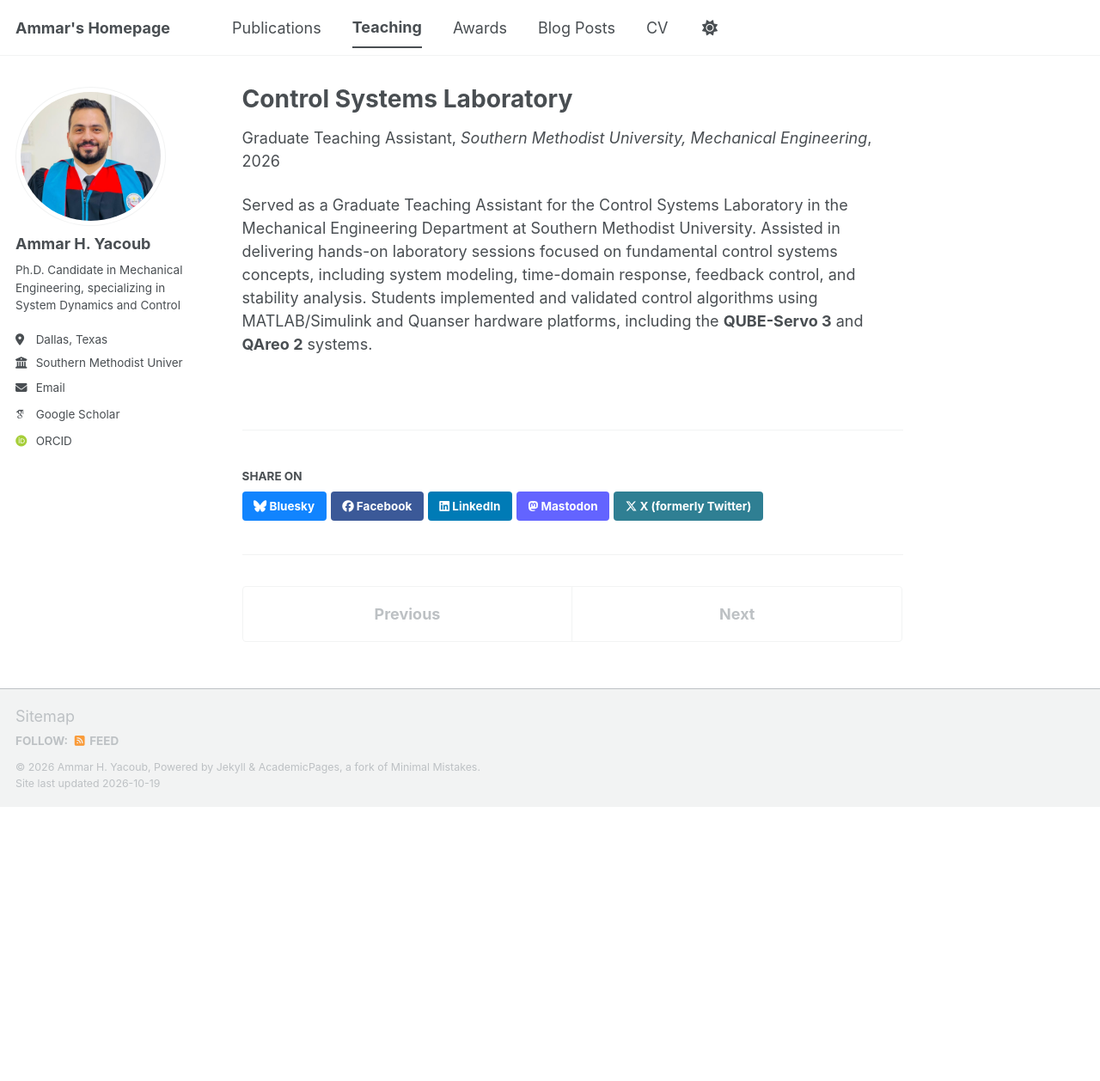
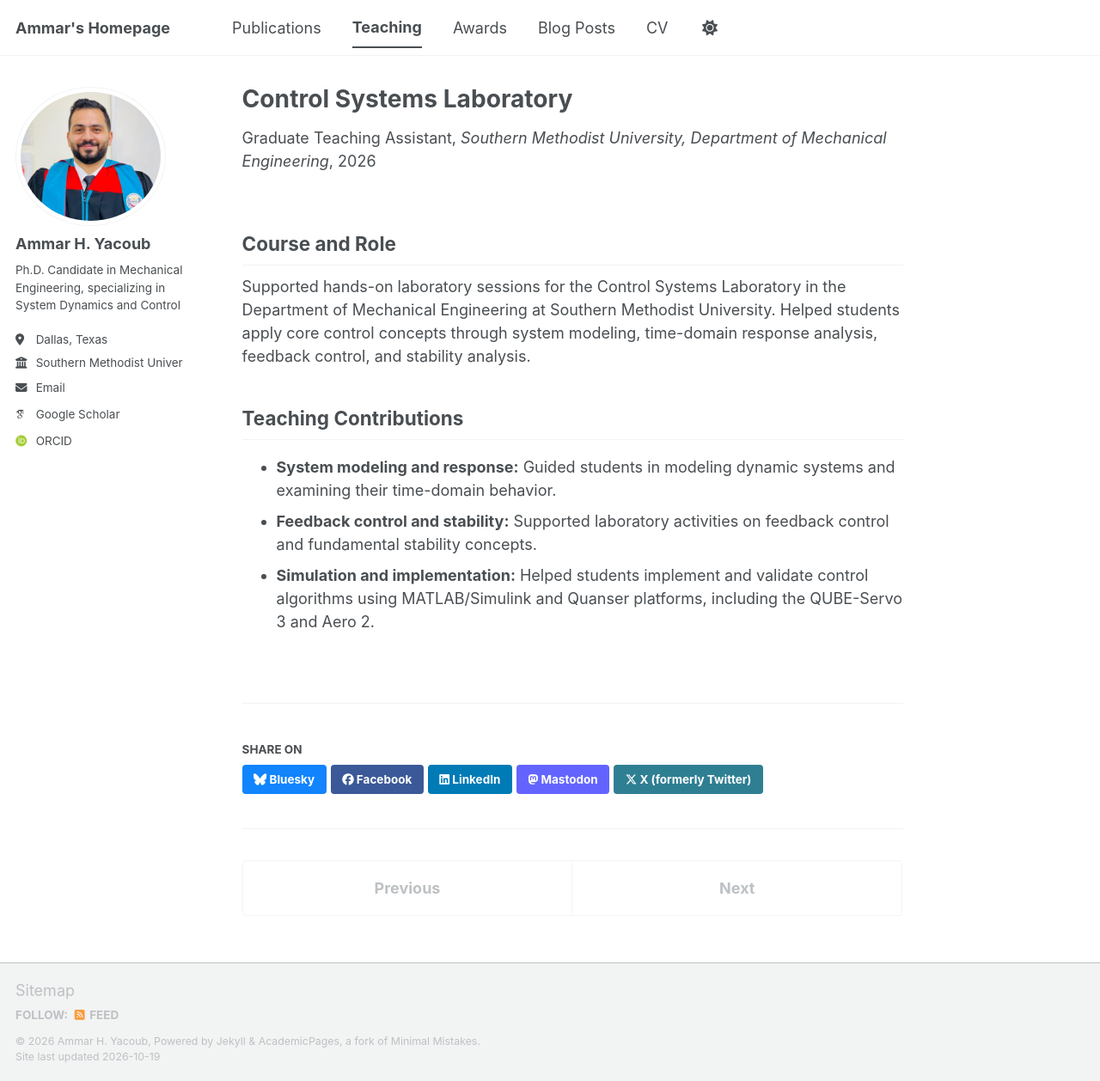
Before and after one commit to AmmarYacoub/AmmarYacoub.github.io, a Jekyll site: the page built from _teaching/2026-spring-teaching-1.md, in a window 1280 px wide and 1258 px high. Shown: the whole window at 86% size. Built offline with Jekyll 4.4.1, drawn with Linux system fonts in a browser that asks for light colours; some web fonts are replaced; a script bundle is joined from its source files by our own code; library files that are not in the unit come from our copies.

Commit message:
Revise teaching entry for Control Systems Laboratory
Updated venue and location details, and restructured the teaching description to include course contributions.

```diff
--- a/_teaching/2026-spring-teaching-1.md
+++ b/_teaching/2026-spring-teaching-1.md
@@ -3,8 +3,17 @@ title: "Control Systems Laboratory"
 collection: teaching
 type: "Graduate Teaching Assistant"
 permalink: /teaching/2026-spring-teaching-1/
-venue: "Southern Methodist University, Mechanical Engineering"
+venue: "Southern Methodist University, Department of Mechanical Engineering"
 date: 2026-01-01
-location: "Dallas, Texas"
+location: "Dallas, TX"
 ---
-Served as a Graduate Teaching Assistant for the Control Systems Laboratory in the Mechanical Engineering Department at Southern Methodist University. Assisted in delivering hands-on laboratory sessions focused on fundamental control systems concepts, including system modeling, time-domain response, feedback control, and stability analysis. Students implemented and validated control algorithms using MATLAB/Simulink and Quanser hardware platforms, including the **QUBE-Servo 3** and **QAreo 2** systems.<br>
+
+## Course and Role
+
+Supported hands-on laboratory sessions for the Control Systems Laboratory in the Department of Mechanical Engineering at Southern Methodist University. Helped students apply core control concepts through system modeling, time-domain response analysis, feedback control, and stability analysis.
+
+## Teaching Contributions
+
+- **System modeling and response:** Guided students in modeling dynamic systems and examining their time-domain behavior.
+- **Feedback control and stability:** Supported laboratory activities on feedback control and fundamental stability concepts.
+- **Simulation and implementation:** Helped students implement and validate control algorithms using MATLAB/Simulink and Quanser platforms, including the QUBE-Servo 3 and Aero 2.
```
